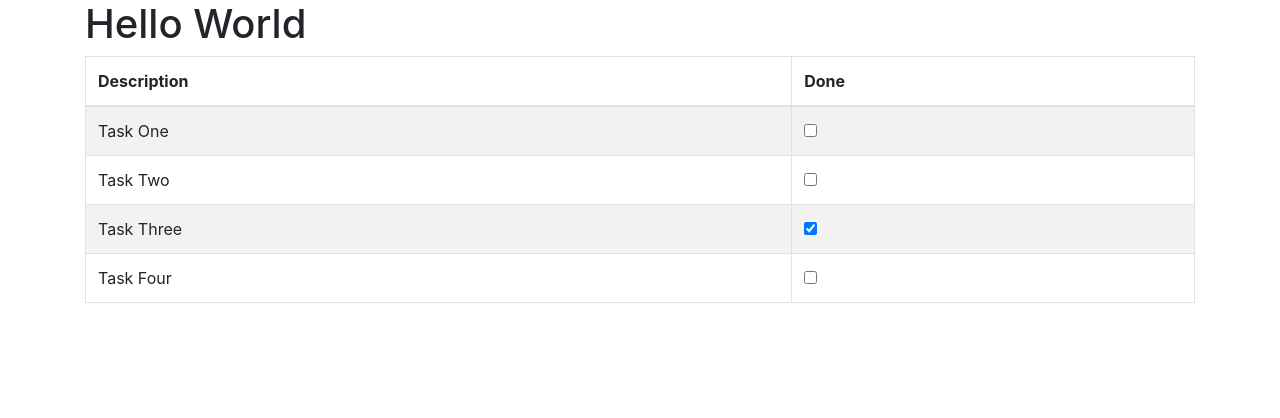
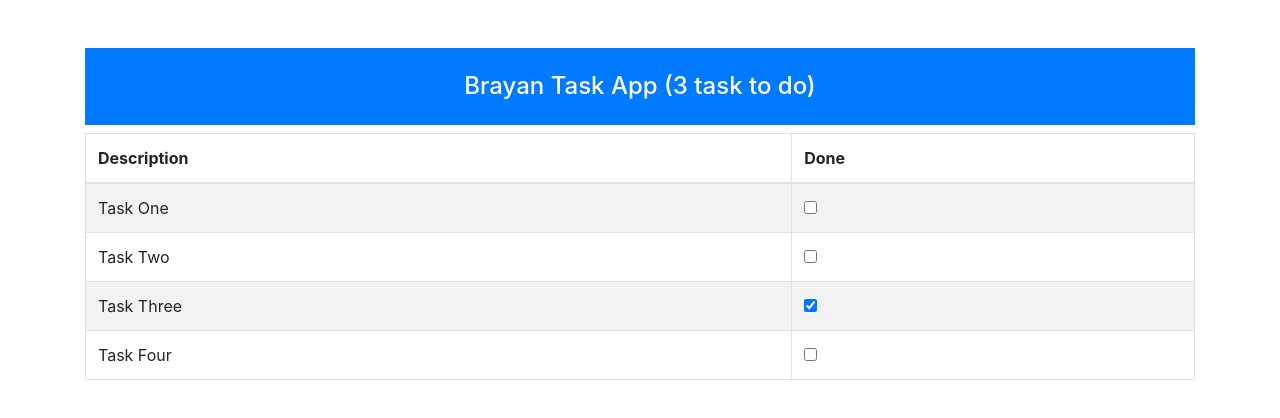
Before and after one commit to brayangomez22/task-app-react, a React (Create React App) app: page / in a window 1280 px wide. Shown: the top 418 px of the page. Built offline with nearby package versions, Linux system fonts and the light colour scheme.

Commit message:
the banner was separated into a component

```diff
--- a/src/App.js
+++ b/src/App.js
@@ -1,9 +1,10 @@
 import React, { useState } from "react";
 import { TaskRow } from './components/TaskRow'
+import { TaskBanner } from "./components/TaskBanner";
 
 function App() {
 
-  const [userName, setUserName] = useState('brayan')
+  const [userName, setUserName] = useState('Brayan')
   const [taskItems, setTaskItems] = useState([
     {name: 'Task One', done: false},
     {name: 'Task Two', done: false},
@@ -21,7 +22,7 @@ function App() {
 
   return (
     <div className="container">
-      <h1>Hello World</h1>
+      <TaskBanner userName={userName} taskItems={taskItems} />
       <table className="table table-striped table-bordered">
         <thead>
           <tr>
--- a/src/components/TaskBanner.js
+++ b/src/components/TaskBanner.js
@@ -0,0 +1,7 @@
+import React from 'react'
+
+export const TaskBanner = props => (
+    <h4 className="bg-primary text-white text-center p-4 mt-5">
+        {props.userName} Task App ({props.taskItems.filter(t => !t.done).length} task to do)
+    </h4>
+)
```
